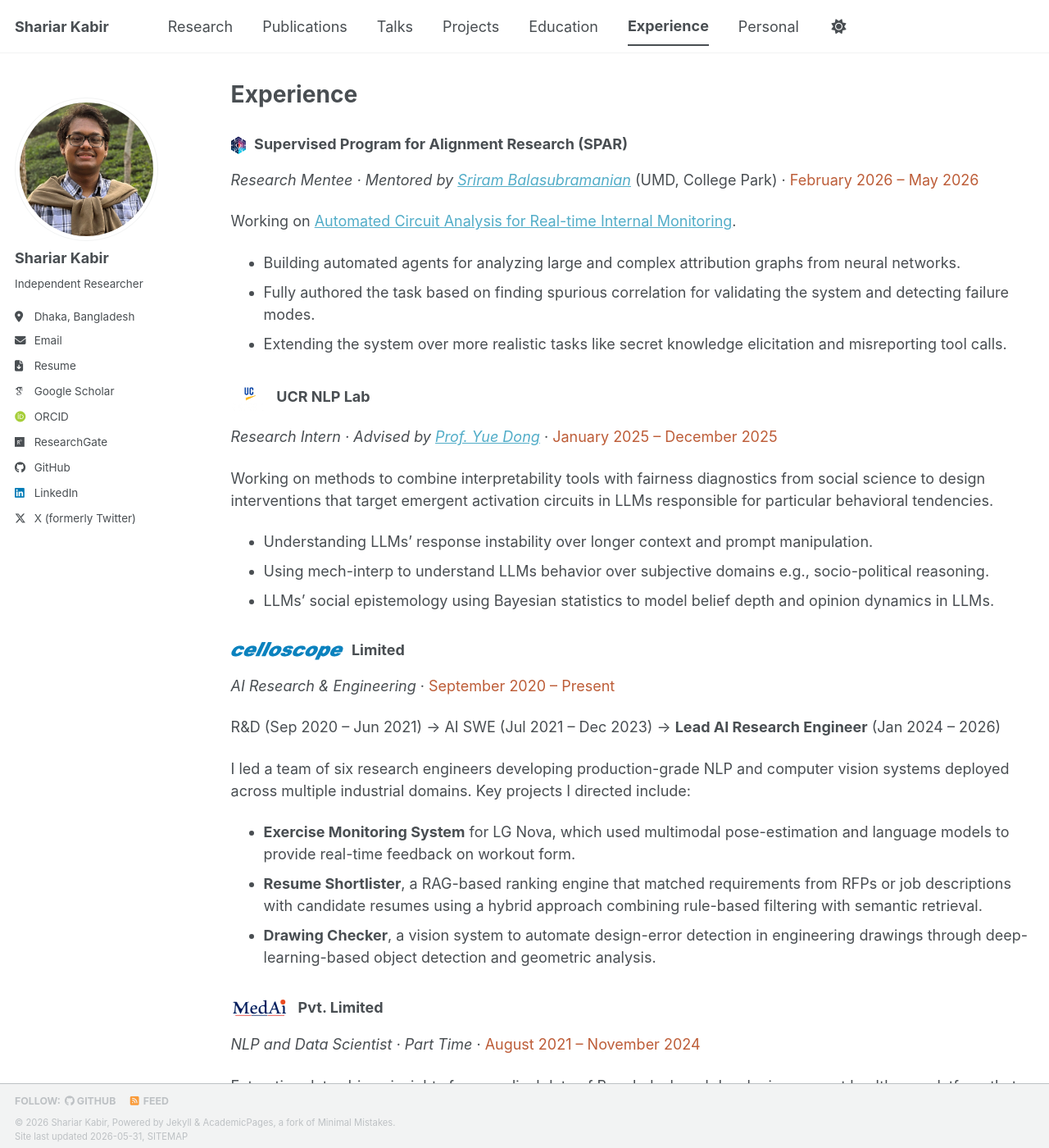
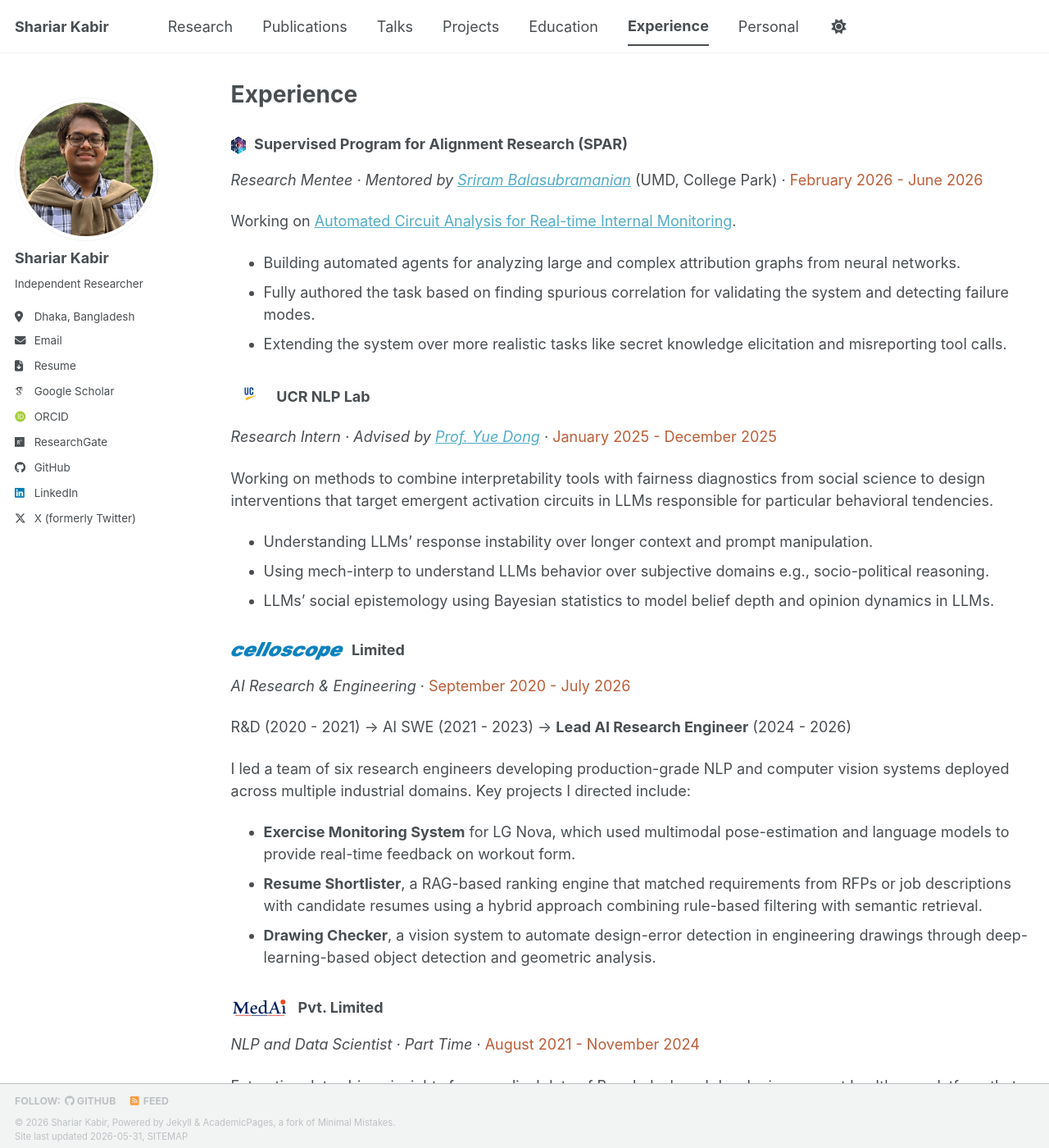
Before and after one commit to Shariar076/shariar076.github.io, a Jekyll site: the page built from _pages/experience.md, in a window 1280 px wide and 1400 px high. Shown: the whole window at 82% size. Built offline with Jekyll 4.4.1, drawn with Linux system fonts in a browser that asks for light colours; some web fonts are replaced; a script bundle is joined from its source files by our own code; library files that are not in the unit come from our copies.

Commit message:
init migration complete

```diff
--- a/_pages/experience.md
+++ b/_pages/experience.md
@@ -8,7 +8,7 @@ author_profile: true
 {% include base_path %}
 
 ### <img src="/images/SPAR.png" alt="SPAR" style="height:1.2em; vertical-align:middle; margin-right:6px;"> Supervised Program for Alignment Research (SPAR)
-*Research Mentee · Mentored by [Sriram Balasubramanian](http://www.sriram.live/)* (UMD, College Park) · <span style="color:#bd5d38;">February 2026 – May 2026</span>
+*Research Mentee · Mentored by [Sriram Balasubramanian](http://www.sriram.live/)* (UMD, College Park) · <span style="color:#bd5d38;">February 2026 - June 2026</span>
 
 
 Working on [Automated Circuit Analysis for Real-time Internal Monitoring](https://sparai.org/projects/sp26/reccTI7zHJarXZ9oG).
@@ -17,7 +17,7 @@ Working on [Automated Circuit Analysis for Real-time Internal Monitoring](https:
 * Extending the system over more realistic tasks like secret knowledge elicitation and misreporting tool calls.
 
 ### <img src="/images/UCR.png" alt="UCR" style="height:1.8em; vertical-align:middle; margin-right:6px;"> UCR NLP Lab
-*Research Intern · Advised by [Prof. Yue Dong](https://yuedong.us/)* · <span style="color:#bd5d38;">January 2025 – December 2025</span>
+*Research Intern · Advised by [Prof. Yue Dong](https://yuedong.us/)* · <span style="color:#bd5d38;">January 2025 - December 2025</span>
 
 Working on methods to combine interpretability tools with fairness diagnostics from social science to design interventions that target emergent activation circuits in LLMs responsible for particular behavioral tendencies.
 
@@ -26,9 +26,9 @@ Working on methods to combine interpretability tools with fairness diagnostics f
 * LLMs' social epistemology using Bayesian statistics to model belief depth and opinion dynamics in LLMs.
 
 ### <img src="/images/celloscope.svg" alt="Celloscope" style="height:1.2em; vertical-align:middle; margin-right:6px;"> Limited
-*AI Research &amp; Engineering* · <span style="color:#bd5d38;">September 2020 – Present</span>
+*AI Research &amp; Engineering* · <span style="color:#bd5d38;">September 2020 - July 2026</span>
 
-R&D (Sep 2020 – Jun 2021) → AI SWE (Jul 2021 – Dec 2023) → **Lead AI Research Engineer** (Jan 2024 – 2026)
+R&D (2020 - 2021) → AI SWE (2021 - 2023) → **Lead AI Research Engineer** (2024 - 2026)
 
 I led a team of six research engineers developing production-grade NLP and computer vision systems deployed across multiple industrial domains. Key projects I directed include:
 
@@ -37,7 +37,7 @@ I led a team of six research engineers developing production-grade NLP and compu
 * **Drawing Checker**, a vision system to automate design-error detection in engineering drawings through deep-learning-based object detection and geometric analysis.
 
 ### <img src="/images/MedAI.svg" alt="MedAI" style="height:1.4em; vertical-align:middle; margin-right:6px;"> Pvt. Limited
-*NLP and Data Scientist · Part Time* · <span style="color:#bd5d38;">August 2021 – November 2024</span>
+*NLP and Data Scientist · Part Time* · <span style="color:#bd5d38;">August 2021 - November 2024</span>
 
 Extracting data-driven insights from medical data of Bangladesh and developing a smart healthcare platform that uses AI to deliver personalised healthcare services in local languages. Major contributions:
 
```
